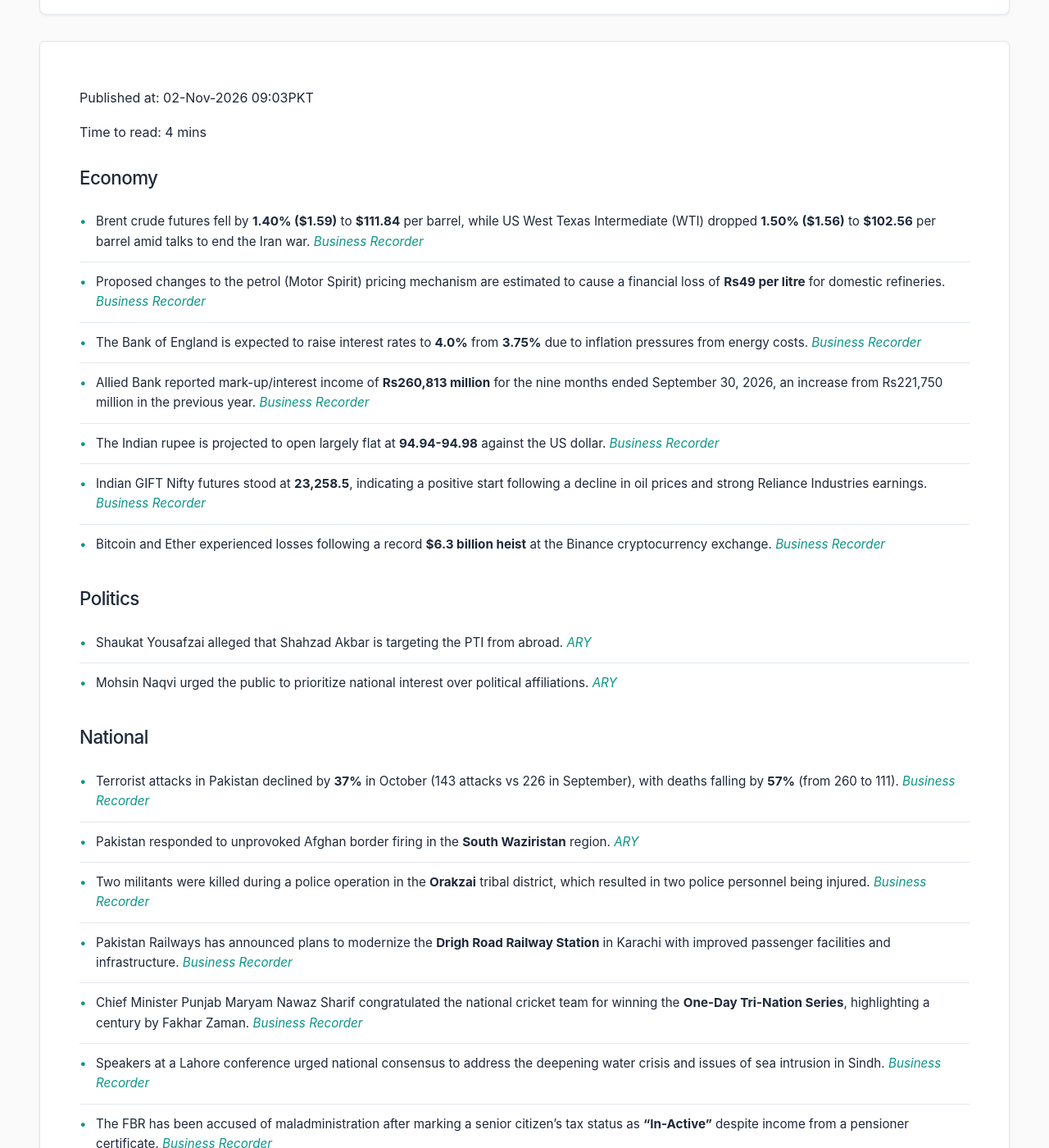
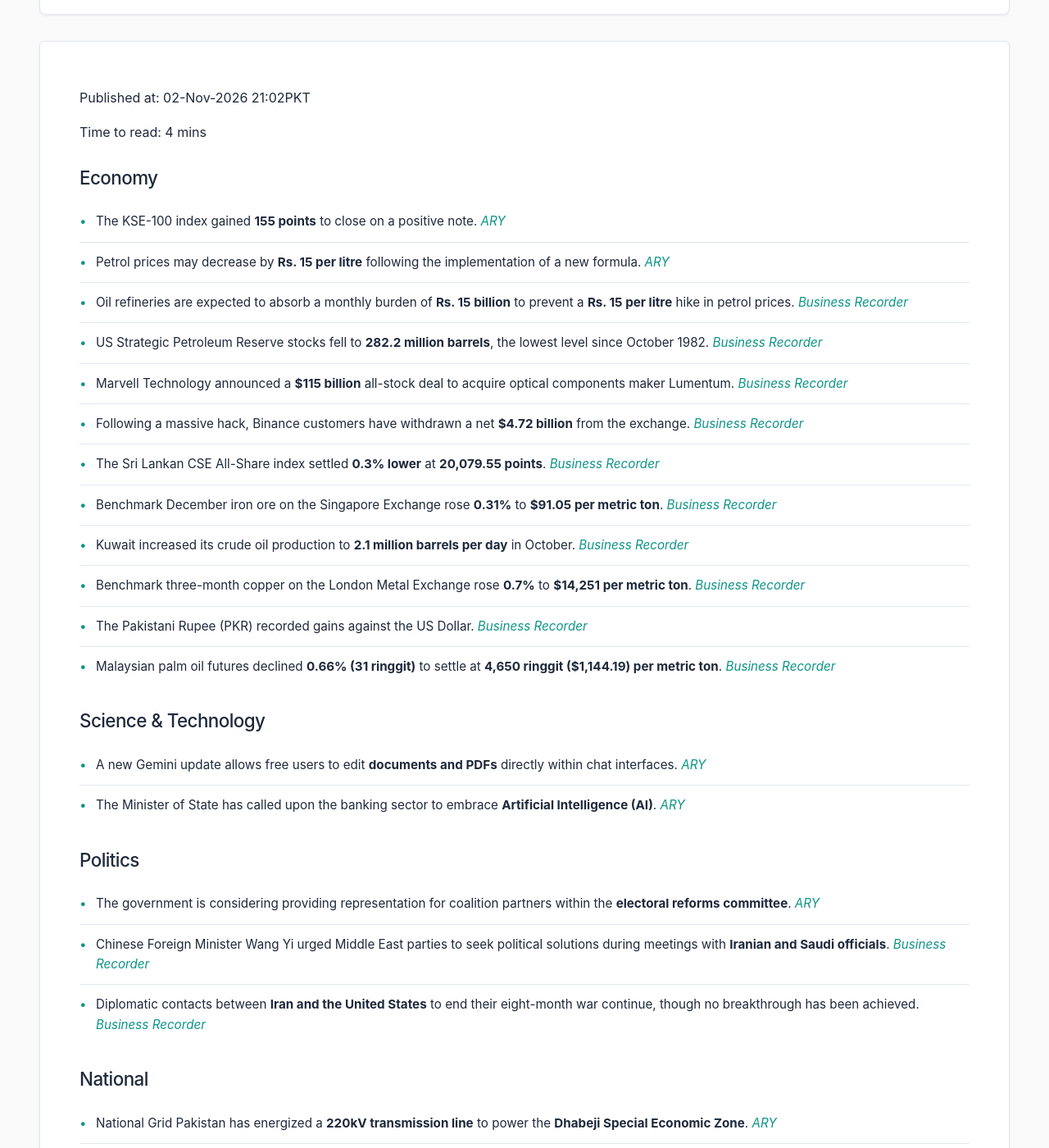
Before and after one commit to zsubzwary/news, a Jekyll site: the page built from en/index.md, in a window 1280 px wide and 1400 px high, scrolled down 209 px. Shown: the whole window at 82% size. Built offline with Jekyll 4.4.1, drawn with Linux system fonts in a browser that asks for light colours; some web fonts are replaced; comment, search, counter and statistics services are not loaded; some of the changed text lies outside the part shown.

Commit message:
DateTime; 2026-11-02T16:02:56.533Z

```diff
--- a/en/index.md
+++ b/en/index.md
@@ -4,44 +4,48 @@ title: Pakistan News Briefing
 lang: en
 ---
 
-Published at: 02-Nov-2026 09:03PKT
+Published at: 02-Nov-2026 21:02PKT
 
 Time to read: 4 mins
 
 ### Economy
-- Brent crude futures fell by **1.40% ($1.59)** to **$111.84** per barrel, while US West Texas Intermediate (WTI) dropped **1.50% ($1.56)** to **$102.56** per barrel amid talks to end the Iran war. *[Business Recorder](https://www.brecorder.com/news/40446999/oil-slips-more-than-1-as-talks-continue-on-ending-iran-war)*
-- Proposed changes to the petrol (Motor Spirit) pricing mechanism are estimated to cause a financial loss of **Rs49 per litre** for domestic refineries. *[Business Recorder](https://www.brecorder.com/news/40446992/petrol-pricing-changes-may-cause-refineries-rs49litre-loss)*
-- The Bank of England is expected to raise interest rates to **4.0%** from **3.75%** due to inflation pressures from energy costs. *[Business Recorder](https://www.brecorder.com/news/40447002/bank-of-england-poised-to-raise-rates-but-may-push-back-on-bets-for-more)*
-- Allied Bank reported mark-up/interest income of **Rs260,813 million** for the nine months ended September 30, 2026, an increase from Rs221,750 million in the previous year. *[Business Recorder](https://www.brecorder.com/news/40446928/allied-bank-declares-over-rs23bn-pat-in-9mcy26)*
-- The Indian rupee is projected to open largely flat at **94.94-94.98** against the US dollar. *[Business Recorder](https://www.brecorder.com/news/40447003/indian-rupee-surprise-friday-recovery-faces-test-from-weak-peers-fragile-risk)*
-- Indian GIFT Nifty futures stood at **23,258.5**, indicating a positive start following a decline in oil prices and strong Reliance Industries earnings. *[Business Recorder](https://www.brecorder.com/news/40447004/indian-shares-set-for-positive-start-on-talks-to-end-iran-war-strong-reliance-earnings)*
-- Bitcoin and Ether experienced losses following a record **$6.3 billion heist** at the Binance cryptocurrency exchange. *[Business Recorder](https://www.brecorder.com/news/40447001/dollar-rangebound-ahead-of-us-midterms-bitcoin-reels-from-crypto-heist)*
+- The KSE-100 index gained **155 points** to close on a positive note. *[ARY](https://arynews.tv/psx-stocks-close-on-positive-note-as-kse-100-index-gains-155-points)*
+- Petrol prices may decrease by **Rs. 15 per litre** following the implementation of a new formula. *[ARY](https://arynews.tv/petrol-price-may-drop-by-rs15-per-litre-under-new-formula-says-petroleum-minister)*
+- Oil refineries are expected to absorb a monthly burden of **Rs. 15 billion** to prevent a **Rs. 15 per litre** hike in petrol prices. *[Business Recorder](https://www.brecorder.com/news/40447065/refineries-to-absorb-rs15bn-monthly-burden-to-avert-petrol-price-hike-minister)*
+- US Strategic Petroleum Reserve stocks fell to **282.2 million barrels**, the lowest level since October 1982. *[Business Recorder](https://www.brecorder.com/news/40447062/oil-stocks-in-us-strategic-petroleum-reserve-fall-to-lowest-level-since-1982)*
+- Marvell Technology announced a **$115 billion** all-stock deal to acquire optical components maker Lumentum. *[Business Recorder](https://www.brecorder.com/news/40447059/marvell-to-buy-lumentum-in-115-billion-deal-in-ai-data-center-bet)*
+- Following a massive hack, Binance customers have withdrawn a net **$4.72 billion** from the exchange. *[Business Recorder](https://www.brecorder.com/news/40447055/binance-says-customers-pulled-net-47-billion-after-hack-as-crypto-world-weighs-risk)*
+- The Sri Lankan CSE All-Share index settled **0.3% lower** at **20,079.55 points**. *[Business Recorder](https://www.brecorder.com/news/40447051/communication-services-financials-drag-down-sri-lankan-shares)*
+- Benchmark December iron ore on the Singapore Exchange rose **0.31%** to **$91.05 per metric ton**. *[Business Recorder](https://www.brecorder.com/news/40447049/iron-ore-stabilises-on-slower-than-expected-china-demand-fall)*
+- Kuwait increased its crude oil production to **2.1 million barrels per day** in October. *[Business Recorder](https://www.brecorder.com/news/40447048/kuwait-lifts-oil-output-to-highest-since-start-of-iran-war-source-says)*
+- Benchmark three-month copper on the London Metal Exchange rose **0.7%** to **$14,251 per metric ton**. *[Business Recorder](https://www.brecorder.com/news/40447047/copper-rises-on-weaker-dollar-and-downgrade-to-chile-production-outlook)*
+- The Pakistani Rupee (PKR) recorded gains against the US Dollar. *[Business Recorder](https://www.brecorder.com/news/40447046/intra-day-update-rupee-records-gain-against-us-dollar)*
+- Malaysian palm oil futures declined **0.66% (31 ringgit)** to settle at **4,650 ringgit ($1,144.19) per metric ton**. *[Business Recorder](https://www.brecorder.com/news/40447044/palm-slides-on-lower-indonesian-export-costs-weak-crude-rising-stockpiles)*
+
+### Science & Technology
+- A new Gemini update allows free users to edit **documents and PDFs** directly within chat interfaces. *[ARY](https://arynews.tv/new-gemini-update-lets-free-users-edit-documents-and-pdfs-directly-inside-chats)*
+- The Minister of State has called upon the banking sector to embrace **Artificial Intelligence (AI)**. *[ARY](https://arynews.tv/minister-of-state-calls-on-banks-to-embrace-ai)*
 
 ### Politics
-- Shaukat Yousafzai alleged that Shahzad Akbar is targeting the PTI from abroad. *[ARY](https://arynews.tv/shahzad-akbar-targeting-pti-from-abroad-alleges-shaukat-yousafzai)*
-- Mohsin Naqvi urged the public to prioritize national interest over political affiliations. *[ARY](https://arynews.tv/mohsin-naqvi-urges-people-to-put-pakistan-above-political-affiliations)*
+- The government is considering providing representation for coalition partners within the **electoral reforms committee**. *[ARY](https://arynews.tv/electoral-reforms-committee-representation)*
+- Chinese Foreign Minister Wang Yi urged Middle East parties to seek political solutions during meetings with **Iranian and Saudi officials**. *[Business Recorder](https://www.brecorder.com/news/40447064/chinas-wang-urges-middle-east-dialogue-in-meetings-with-iranian-saudi-officials)*
+- Diplomatic contacts between **Iran and the United States** to end their eight-month war continue, though no breakthrough has been achieved. *[Business Recorder](https://www.brecorder.com/news/40447057/iran-says-contacts-over-ending-war-continue-as-talks-end-with-no-breakthrough)*
 
 ### National
-- Terrorist attacks in Pakistan declined by **37%** in October (143 attacks vs 226 in September), with deaths falling by **57%** (from 260 to 111). *[Business Recorder](https://www.brecorder.com/news/40446929/oct-terrorist-attacks-decline-37pc-mom)*
-- Pakistan responded to unprovoked Afghan border firing in the **South Waziristan** region. *[ARY](https://arynews.tv/pakistan-responds-to-unprovoked-afghan-border-firing-in-south-waziristan)*
-- Two militants were killed during a police operation in the **Orakzai** tribal district, which resulted in two police personnel being injured. *[Business Recorder](https://www.brecorder.com/news/40446927/two-militants-killed-in-orakzai)*
-- Pakistan Railways has announced plans to modernize the **Drigh Road Railway Station** in Karachi with improved passenger facilities and infrastructure. *[Business Recorder](https://www.brecorder.com/news/40446930/railways-plans-modernising-drigh-road-station)*
-- Chief Minister Punjab Maryam Nawaz Sharif congratulated the national cricket team for winning the **One-Day Tri-Nation Series**, highlighting a century by Fakhar Zaman. *[Business Recorder](https://www.brecorder.com/news/40446995/tri-nation-series-victory-cm-punjab-congratulates-pakistan-team)*
-- Speakers at a Lahore conference urged national consensus to address the deepening water crisis and issues of sea intrusion in Sindh. *[Business Recorder](https://www.brecorder.com/news/40446996/speakers-urge-national-consensus-to-tackle-deepening-water-crisis)*
-- The FBR has been accused of maladministration after marking a senior citizen's tax status as **"In-Active"** despite income from a pensioner certificate. *[Business Recorder](https://www.brecorder.com/news/40446925/fbr-marks-senior-citizen-pensioner-tax-status-as-in-active)*
+- National Grid Pakistan has energized a **220kV transmission line** to power the **Dhabeji Special Economic Zone**. *[ARY](https://arynews.tv/national-grid-pakistan-energizes-220kv-transmission-line-to-power-dhabeji-special-economic-zone)*
+- Prime Minister Shehbaz Sharif directed banks to accelerate loan disbursements to **farmers, SMEs, and Apna Ghar scheme applicants**. *[Business Recorder](https://www.brecorder.com/news/40447054/pm-shehbaz-directs-banks-to-speed-up-lending-to-smes-farmers-home-buyers)*
+- Pakistan showcased its traditional musical instruments at **Music China 2026**. *[ARY](https://arynews.tv/pakistan-showcased-musical-instruments-at-music-china-2026)*
+- Aviation executive **Adrian Hamilton-Manns** has officially assumed charge as the new CEO of **PIA**. *[Business Recorder](https://www.brecorder.com/news/40447061/adrian-hamilton-manns-takes-charge-as-pia-ceo)*
 
 ### International
-- North Korea vowed to accelerate its nuclear deterrent efforts in response to the US-South Korean **"Iron Mace"** joint military exercise. *[Business Recorder](https://www.brecorder.com/news/40447005/north-korea-says-us-south-korea-nuclear-drill-shows-need-for-stronger-nuclear-deterrent)*
-- A new **Armed Response Command** unit, armed with military assault rifles, has begun patrolling Sydney, Australia, following the Bondi Beach attack. *[Business Recorder](https://www.brecorder.com/news/40447006/police-with-assault-rifles-begin-sydney-patrols-in-wake-of-bondi-attack)*
-- The US is supporting the resumption of **Russian natural gas** exports to Europe through Ukrainian pipelines to secure an energy ceasefire. *[Business Recorder](https://www.brecorder.com/news/40447007/us-pushes-to-restore-russian-gas-sales-to-europe-via-ukraine-wsj-reports)*
-- The Kuwait Education Ministry has implemented **20 strict rules** to regulate student privacy and school conduct. *[ARY](https://arynews.tv/kuwait-education-ministry-enforces-20-strict-rules-to-regulate-school-conduct-and-student-privacy)*
-- Donald Trump stated that Flavio Bolsonaro is permitted to stay in the US for an indefinite period. *[ARY](https://arynews.tv/trump-says-flavio-bolsonaro-can-stay-in-us-as-long-as-he-wants)*
+- Canada has implemented significant changes to its **immigration and asylum laws**. *[ARY](https://arynews.tv/canada-makes-major-changes-to-immigration-and-asylum-laws)*
+- Pakistan and Bangladesh are working toward closer **economic ties** and cooperation on regulatory reforms. *[ARY](https://arynews.tv/pakistan-bangladesh-seek-closer-economic-ties-and-cooperation-on-reforms)*
+- Hackers breached emergency alert apps in **Ukraine and Russia**, sending false notifications regarding **nuclear and chemical attacks**. *[Business Recorder](https://www.brecorder.com/news/40447060/hackers-hit-ukraine-and-russias-emergency-apps-send-fake-nuclear-alerts)*
+- Student protests in France have resumed, with approximately **41 high schools (1% of the nation)** being blockaded. *[Business Recorder](https://www.brecorder.com/news/40447050/french-school-protests-resume-on-smaller-scale-as-students-return-from-break)*
 
 ### Sports
-- **Kimi Antonelli** became the youngest Formula One champion at **20 years and 68 days** old, securing an unassailable **119-point** lead. *[Business Recorder](https://www.brecorder.com/news/40446998/antonelli-makes-history-as-youngest-f1-champion-at-20-years-old)*
-- Mohammad Yousuf has urged Babar Azam to seek specialized overseas coaching to address his current form slump. *[ARY](https://arynews.tv/mohammad-yousuf-urges-babar-to-seek-specialized-overseas-coaching-amid-form-slump)*
-- Footballer Billy Sharp has reversed his retirement to join the eighth-tier club **AFC Rushden**. *[ARY](https://arynews.tv/billy-sharp-reverses-retirement-and-joins-eighth-tier-afc-rushden)*
-- In women's football, Man City edged London Lionesses while Chelsea remained at the top of the **WSL**. *[ARY](https://arynews.tv/man-city-edge-london-lionesses-as-chelsea-stay-top-of-wsl)*
+- South Africa has included batters **Tony de Zorzi** and **Zubayr Hamza** in their squad for the home test series against **Bangladesh**. *[Business Recorder](https://www.brecorder.com/news/40447045/batters-de-zorzi-hamza-return-to-south-africa-test-squad)*
 
-### Health
-- Pakistan has reported its **8th polio case of 2026**, with the latest infection detected in the **Khyber district** of KP; 6 cases have been recorded in KP and 2 in Sindh so far this year. *[Business Recorder](https://www.brecorder.com/news/40446926/eighth-polio-case-of-2026-reported-in-kp)*
+### Other
+- Amazon MGM Studios is releasing ***I Play Rocky***, a film documenting the behind-the-scenes struggle of Sylvester Stallone's classic film. *[Business Recorder](https://www.brecorder.com/news/40447052/i-play-rocky-tells-the-underdog-story-behind-the-classic-underdog-film)*
+- Consumers in China's **Hengdian World Studios** are increasingly spending on immersive experience-based tourism. *[Business Recorder](https://www.brecorder.com/news/40447053/at-chinas-hollywood-visitors-become-stars-as-consumers-spend-more-on-experiences)*
```
